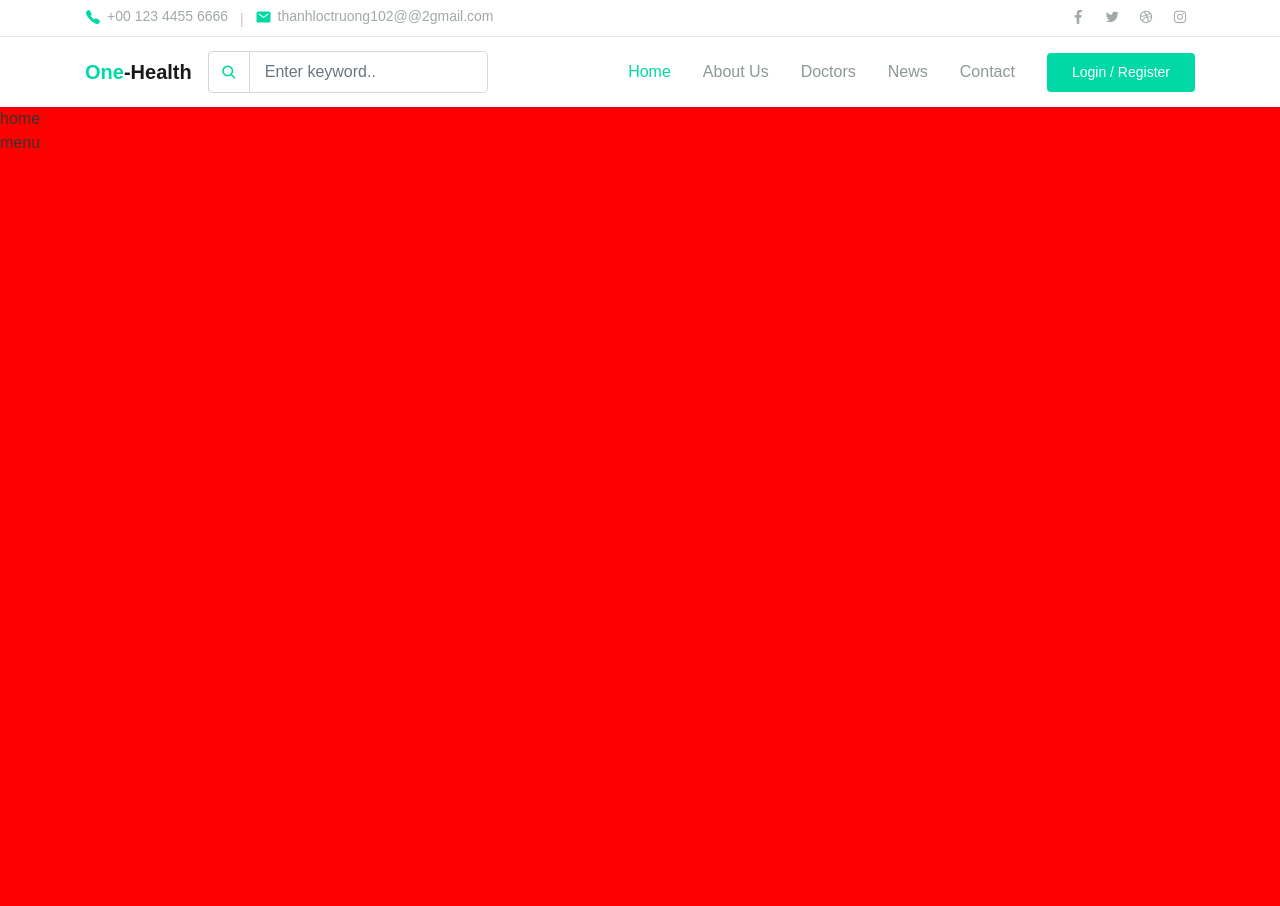
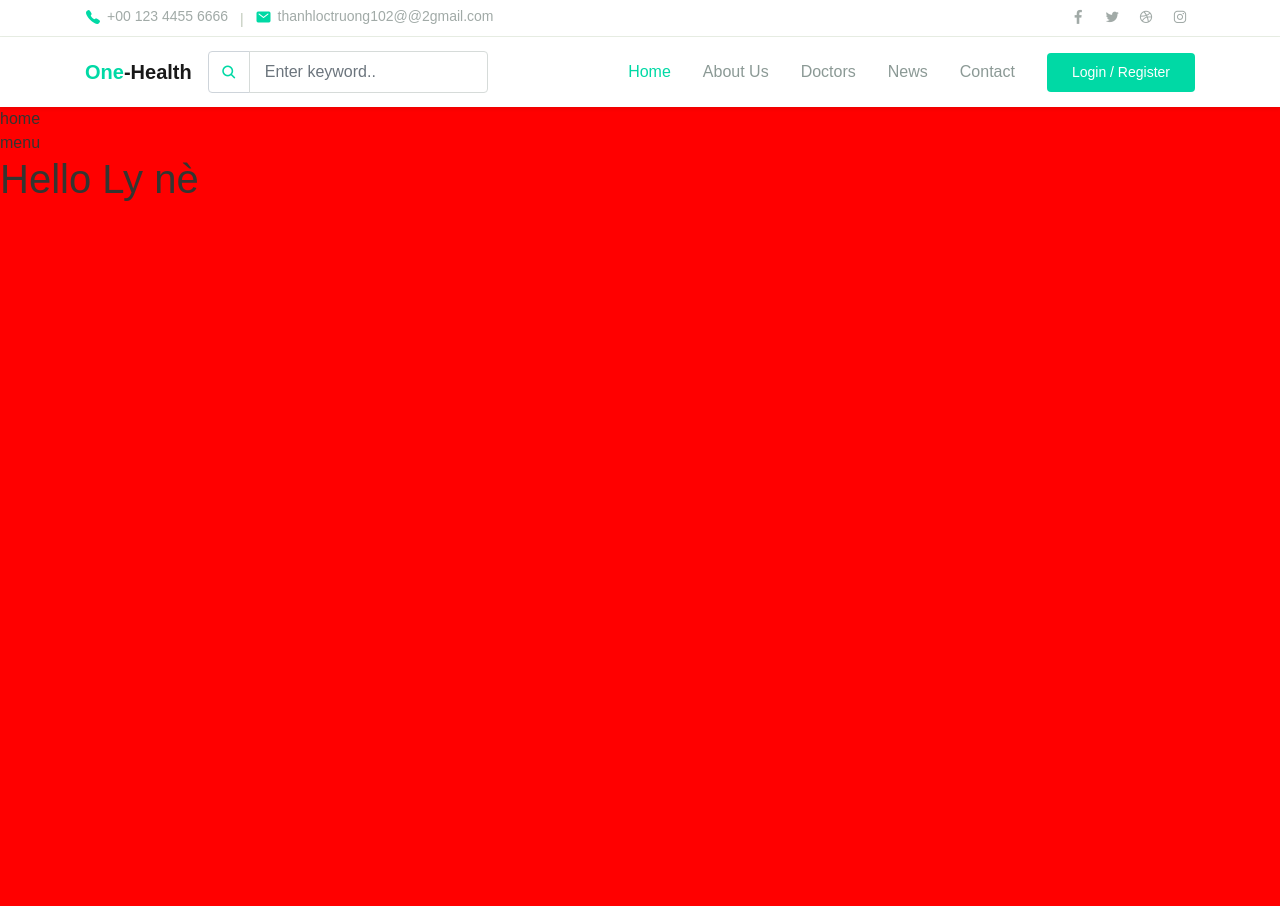
Before and after one commit to thanhloctruong/PTUD, a PHP site: page /Controller/index.php in a window 1280 px wide. Shown: the top 906 px of the page. Run offline with PHP 8.4, Linux system fonts and the light colour scheme; some web fonts are replaced.

Commit message:
Hang Ly push bai

```diff
--- a/view/components/Home.php
+++ b/view/components/Home.php
@@ -3,6 +3,6 @@
 <div>
 menu
 </div>
-
+    <h1>Hello Ly nè</h1>
 
 </div>
```
